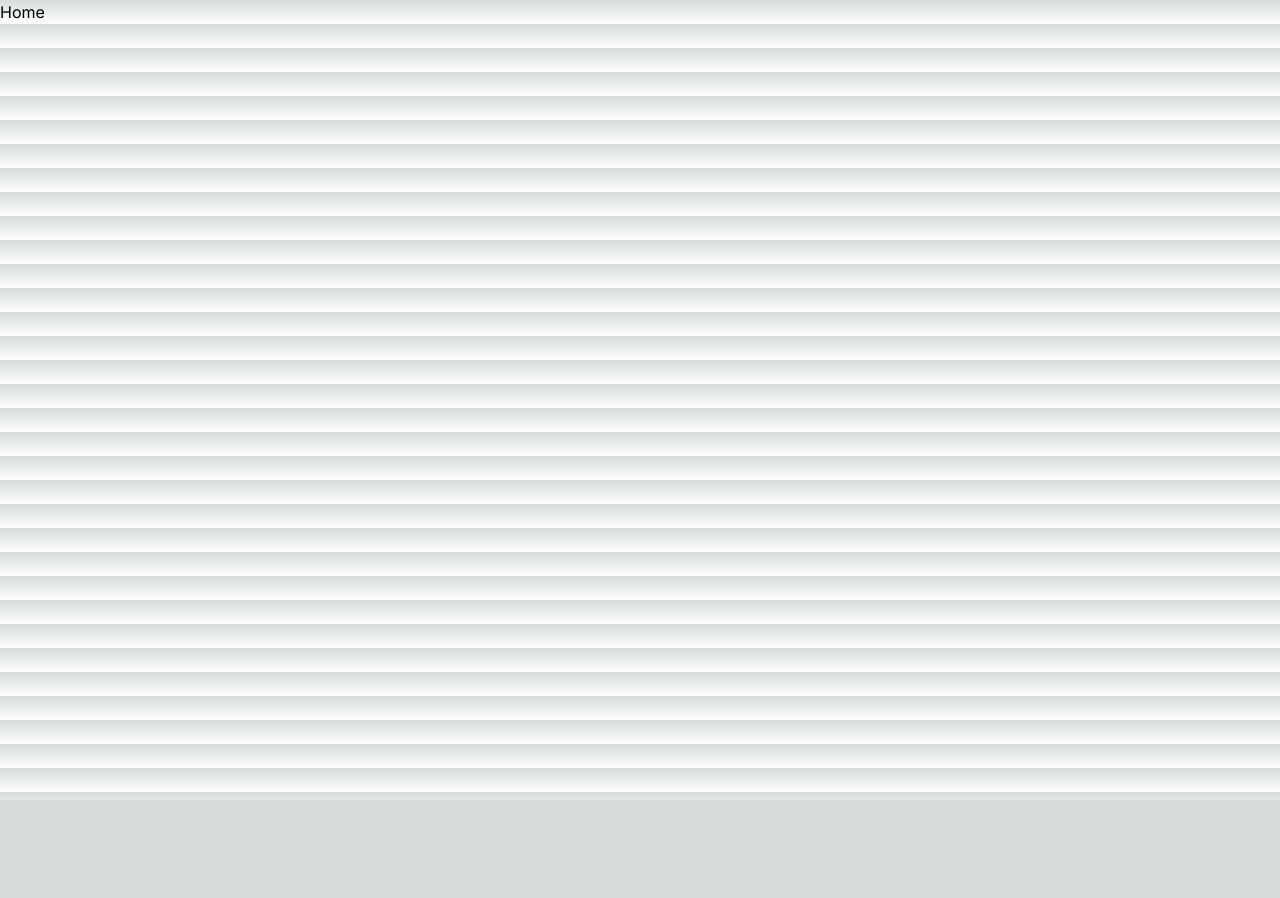
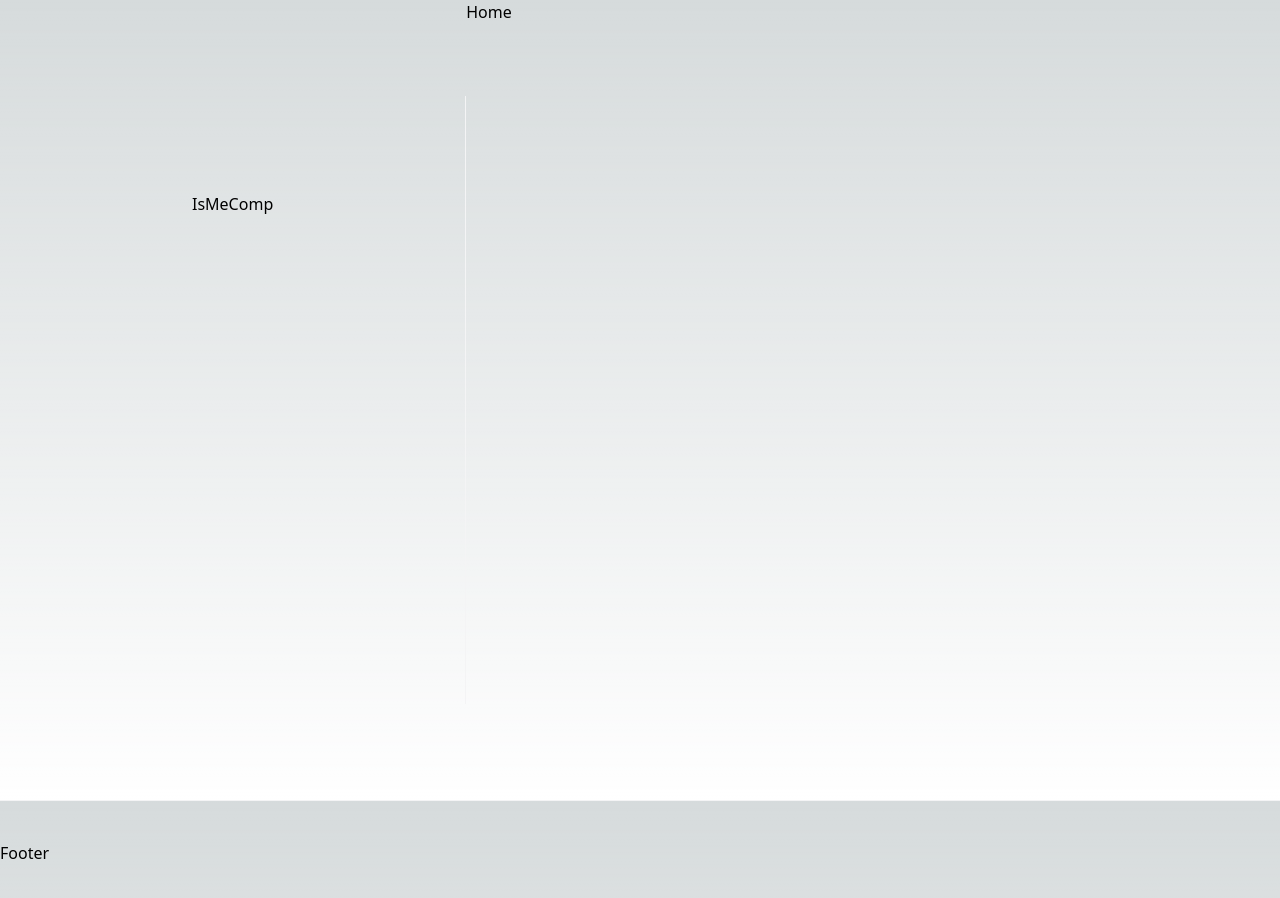
Before and after one commit to linzheng99/Clovers, a Next.js app: page / in a window 1280 px wide. Shown: the top 898 px of the page. Before the commit the page ends 800 px from the top, so only its background shows below. Built offline with nearby package versions, Linux system fonts and the light colour scheme.

Commit message:
feat: layout style

```diff
--- a/src/app/layout.tsx
+++ b/src/app/layout.tsx
@@ -1,6 +1,7 @@
 import type { Metadata } from "next";
 import { Inter } from "next/font/google";
 import "./globals.css";
+import FooterComp from "@/components/Footer";
 
 const inter = Inter({ subsets: ["latin"] });
 
@@ -15,8 +16,13 @@ export default function RootLayout({
   children: React.ReactNode;
 }>) {
   return (
-    <html lang="en">
-      <body className={inter.className}>{children}</body>
+    <html lang="en" className="m-0 h-full p-0 font-sans antialiased">
+      <body className="h-full">
+        <div className="h-full">
+          {children}
+        </div>
+        <FooterComp />
+      </body>
     </html>
   );
 }
--- a/src/app/page.tsx
+++ b/src/app/page.tsx
@@ -1,5 +1,14 @@
+import IsMeComp from "@/components/me/IsMe";
+
 export default function Home() {
   return (
-    <div>Home</div>
+    <div className="lg:flex h-full">
+      <div className="border-r border-solid border-zinc-100 sm:px-48 lg:my-24 py-24 text-center">
+        <IsMeComp />
+      </div>
+      <div>
+        Home
+      </div>
+    </div>
   );
 }
--- a/src/components/Footer.tsx
+++ b/src/components/Footer.tsx
@@ -1,3 +1,11 @@
 export default function FooterComp() {
-  return <>Footer</>
+  return (
+    <footer>
+      <div className="">
+        <div className="border-t border-zinc-100 pb-16 pt-10 w-full">
+          Footer
+        </div>
+      </div>
+    </footer>
+  )
 };
--- /dev/null
+++ b/src/components/me/IsMe.tsx
@@ -0,0 +1,3 @@
+export default function IsMeComp() {
+  return (<>IsMeComp</>)
+};
--- a/tailwind.config.ts
+++ b/tailwind.config.ts
@@ -2,9 +2,9 @@ import type { Config } from "tailwindcss";
 
 const config: Config = {
   content: [
-    "./pages/**/*.{js,ts,jsx,tsx,mdx}",
-    "./components/**/*.{js,ts,jsx,tsx,mdx}",
-    "./app/**/*.{js,ts,jsx,tsx,mdx}",
+    "./src/pages/**/*.{js,ts,jsx,tsx,mdx}",
+    "./src/components/**/*.{js,ts,jsx,tsx,mdx}",
+    "./src/app/**/*.{js,ts,jsx,tsx,mdx}",
   ],
   theme: {
     extend: {
```
